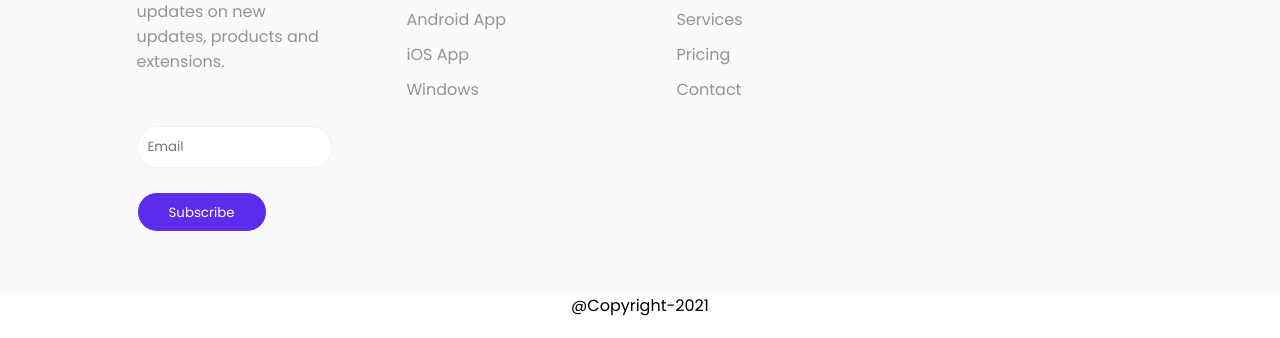
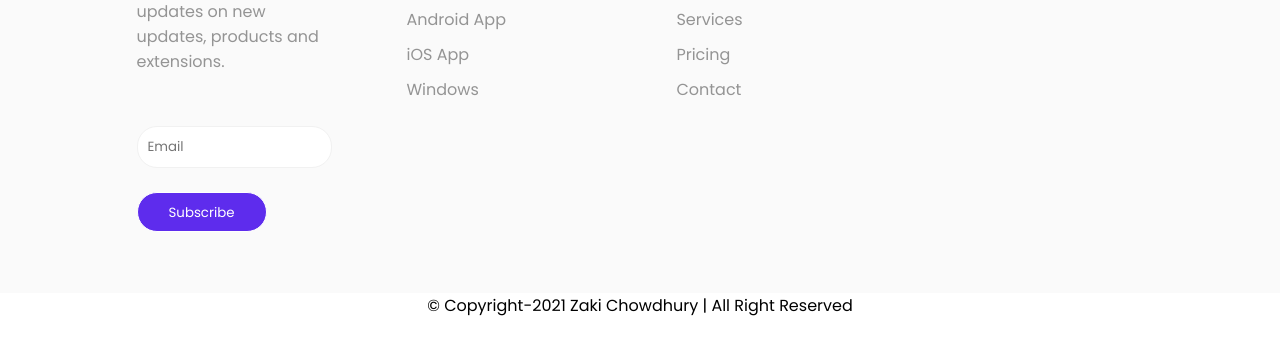
Before and after one commit to ferozmahmudzaki/SaasLand, a plain HTML site: page index.html in a window 1280 px wide. Shown: the part 2649-2987 px from the top of the page. Drawn offline with Linux system fonts and the light colour scheme.

Commit message:
Copyright

```diff
--- a/index.html
+++ b/index.html
@@ -152,7 +152,7 @@
         </div>
 
       </div>
-      <p>@Copyright-2021</p>
+      <p>&copy; Copyright-2021 Zaki Chowdhury | All Right Reserved</p>
 
   </body>
 </html>
```
